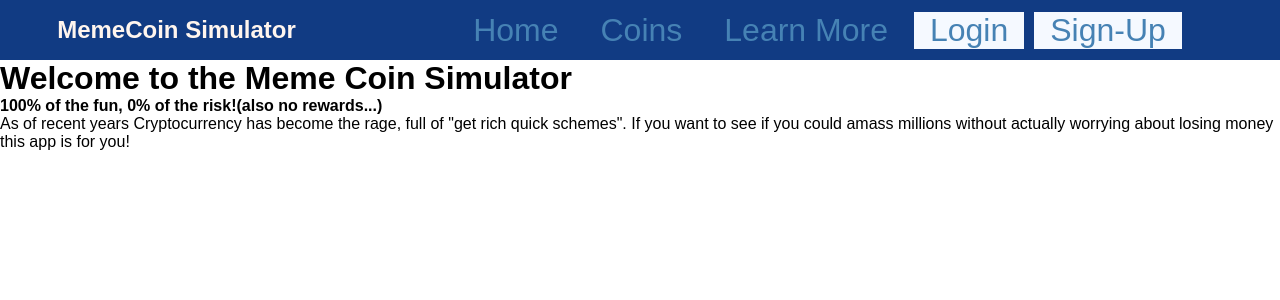
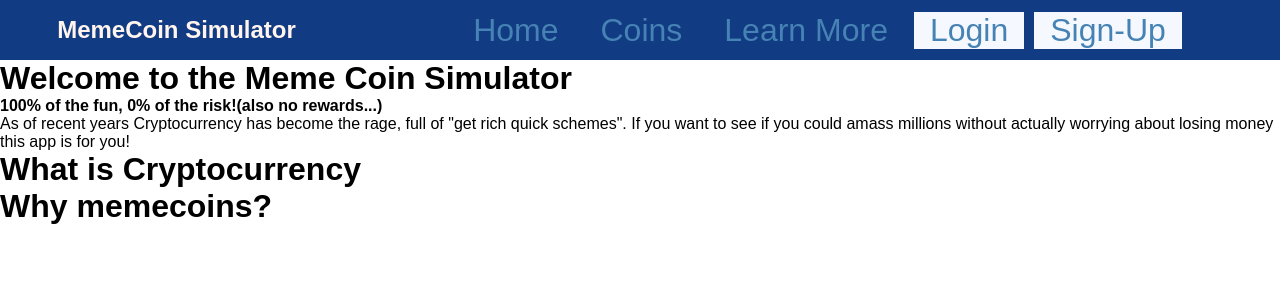
Before and after one commit to David-P-Molina/CryptoCurrency-trading-simulator, a React (Create React App) app: page /learn-more in a window 1280 px wide. Shown: the top 300 px of the page. Built offline with nearby package versions, Linux system fonts and the light colour scheme.

Commit message:
create basic learnmore component and add routes for other paths

```diff
--- a/src/App.js
+++ b/src/App.js
@@ -3,6 +3,8 @@ import Navbar from './components/navbar/Navbar'
 import './App.css';
 import {BrowserRouter as Router, Route, Switch} from 'react-router-dom'
 import Home from './components/Home'
+import LearnMore from './components/LearnMore'
+
 function App() {
   return (
     <div className="App">
@@ -11,6 +13,24 @@ function App() {
         <Route path="/">
           <Home />
         </Route>
+        {/* <Route path="/coins">
+          <CoinContainer />
+        </Route>
+        <Route path="/my-wallet">
+          <WalletContainer />
+        </Route> */}
+        <Route path="/learn-more">
+          <LearnMore />
+        </Route>
+        {/* <Route path="/login">
+          <Login />
+        </Route>
+        <Route path="/logout">
+          <Logout />
+        </Route>
+        <Route path="/signup">
+          <Signup />
+        </Route> */}
       </Router>
     </div>
   );
--- a/src/components/LearnMore.js
+++ b/src/components/LearnMore.js
@@ -0,0 +1,12 @@
+import React from 'react'
+
+function LearnMore() {
+    return (
+        <div>
+            <h1>What is Cryptocurrency</h1>
+            <h1>Why memecoins?</h1>
+        </div>
+    )
+}
+
+export default LearnMore
```
